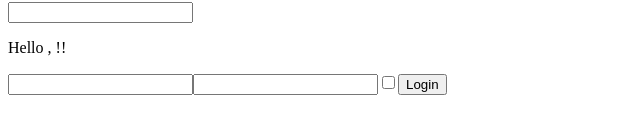
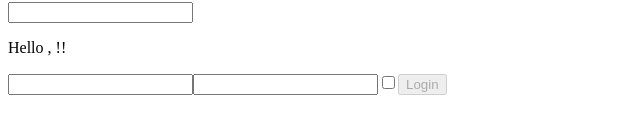
Before and after one commit to ChristianLestingi/React, a React (Create React App) app: page / in a window 1280 px wide. Shown: the part 366-500 px from the top of the page, without its empty margins (0-640 px from the left). Built offline with nearby package versions, Linux system fonts and the light colour scheme.

Commit message:
Forms/03

```diff
--- a/src/Login.js
+++ b/src/Login.js
@@ -5,7 +5,7 @@ export class Login extends React.Component {
     username: "",
     password: "",
     remember: false,
-
+    buttonState: true,
   };
 
   controlValueInput = (event) => {
@@ -14,22 +14,22 @@ export class Login extends React.Component {
     const type = event.target.type;
     const checked = event.target.checked;
 
+
     this.setState({
       [name]: type === "checkbox" ? checked : value,
     });
   };
 
+  onLogin = (event) => {
+    {
+      this.setState({ buttonState: false });
+    }
+    console.log(buttonState)
+  };
+
+
   componentDidUpdate() {
     console.log(this.state);
-  }
-
-  resetForm = () =>{
-    this.setState({
-        username : '',
-        password: '',
-        remember : false
-    })
-
   }
 
   render() {
@@ -52,10 +52,28 @@ export class Login extends React.Component {
           checked={this.state.remember}
           onChange={this.controlValueInput}
         ></input>
-        <button onClick={this.resetForm}>
-            Login
+        <button
+          name="buttonState"
+          type="submit"
+          disabled={this.state.buttonState}
+          onChange={this.onLogin}
+        >
+          Login
         </button>
       </div>
     );
   }
 }
+// resetForm = () =>{
+//   this.setState({
+//       username : '',
+//       password: '',
+//       remember : false
+//   })
+
+// }
+//  formIncompleted=(event)=>{
+//   this.setState({
+
+//   })
+//  }
```
